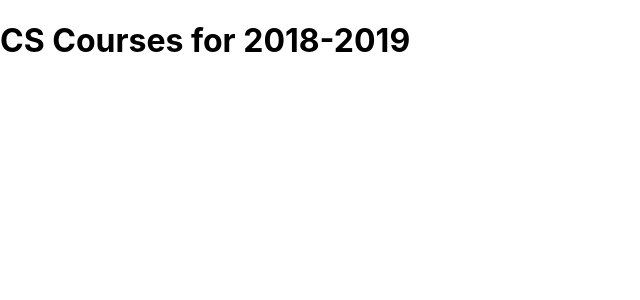
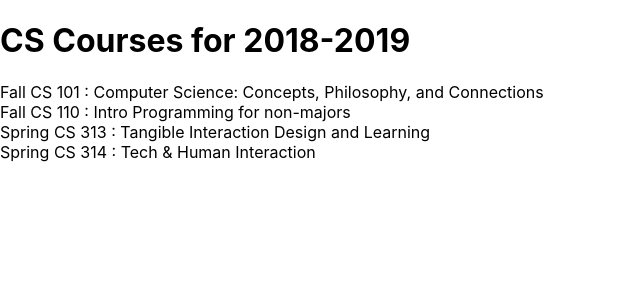
Before and after one commit to spencerfitch/cs497-scheduler, a React (Create React App) app: page / in a window 1280 px wide. Shown: the top 300 px of the page, without its empty margins (0-640 px from the left). Built offline with nearby package versions, Linux system fonts and the light colour scheme.

Commit message:
Showed a list of courses

```diff
--- a/src/App.js
+++ b/src/App.js
@@ -1,13 +1,62 @@
 import './App.css';
 
 const schedule = {
-  title: "CS Courses for 2018-2019"
+  title: "CS Courses for 2018-2019",
+  courses: {
+    F101 : {
+      id : "F101",
+      meets : "MWF 11:00-11:50",
+      title : "Computer Science: Concepts, Philosophy, and Connections"
+    },
+    F110 : {
+      id : "F110",
+      meets : "MWF 10:00-10:50",
+      title : "Intro Programming for non-majors"
+    },
+    S313 : {
+      id : "S313",
+      meets : "TuTh 15:30-16:50",
+      title : "Tangible Interaction Design and Learning"
+    },
+    S314 : {
+      id : "S314",
+      meets : "TuTh 9:30-10:50",
+      title : "Tech & Human Interaction"
+    }
+  }
 };
+
+const Banner = ({ title }) => (
+  <h1>{ title }</h1>
+);
+
+const terms = { F: 'Fall', W: 'Winter', S: 'Spring'};
+
+const getCourseTerm = course => (
+  terms[course.id.charAt(0)]
+);
+
+const getCourseNumber = course => (
+  course.id.slice(1,4)
+);
+
+const Course = ({ course }) => (
+  <div>
+    { getCourseTerm(course) } CS { getCourseNumber(course) } : { course.title }
+  </div>
+);
+
+const CourseList = ({ courses }) => (
+  <div>
+    { Object.values(courses).map(course => <Course key={ course.id } course={ course } />) }
+  </div>
+);
 
 function App() {
   return (
     <div>
-      <h1>{ schedule.title }</h1>
+      <Banner title={ schedule.title } />
+      <CourseList courses={ schedule.courses } />
     </div>
   );
 }
```
